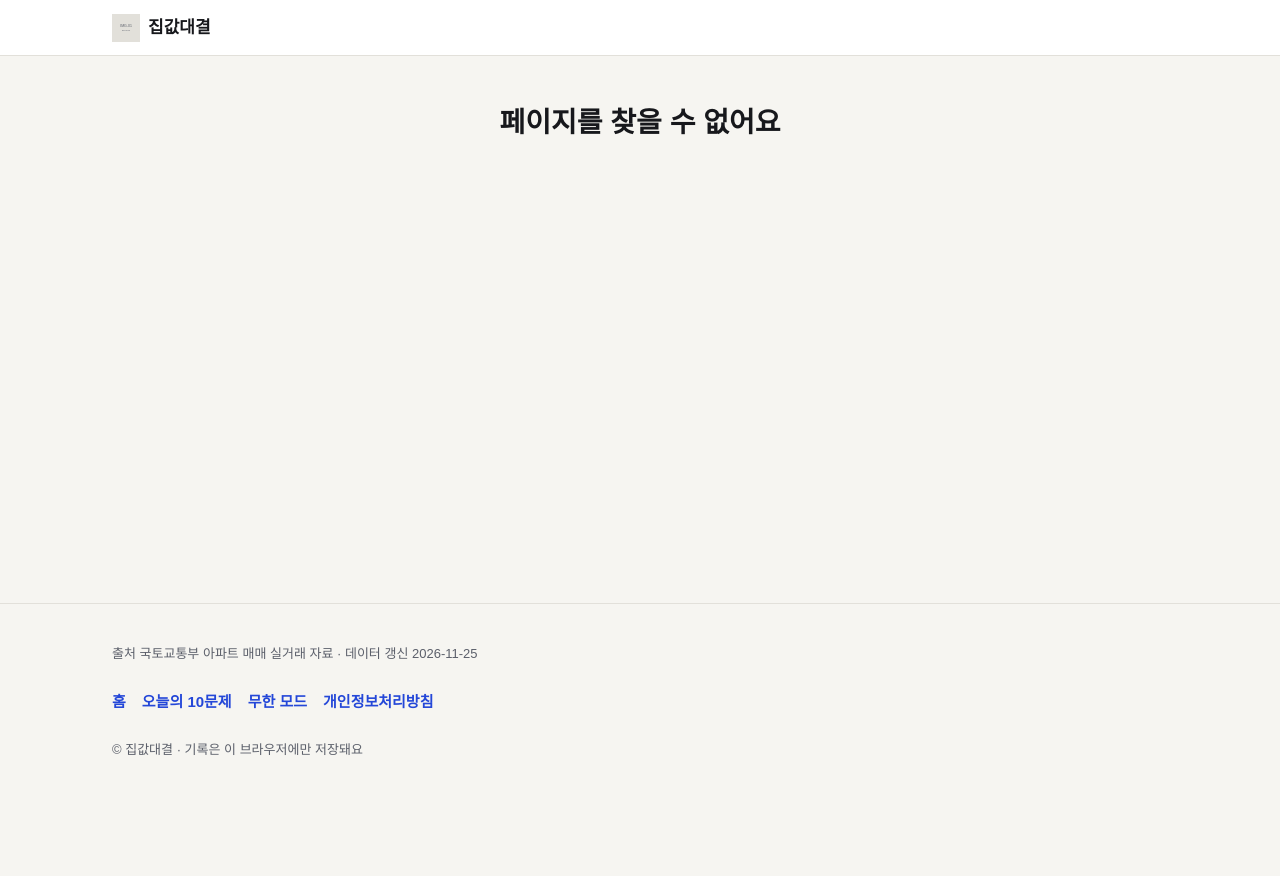
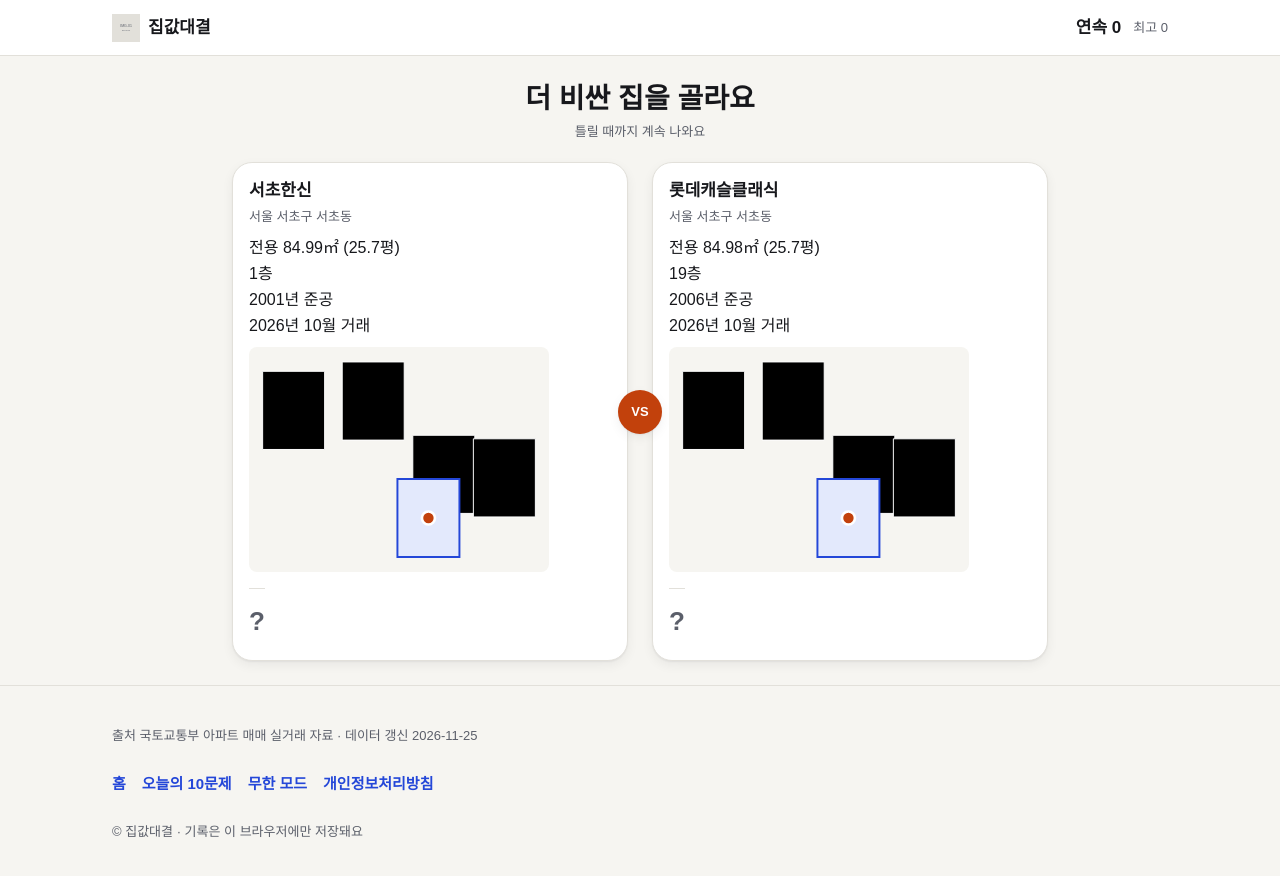
Before and after one commit to lightname/jipgapduel, a Next.js app: page /infinite in a window 1280 px wide. Before the commit this address had no page. Shown: the top 876 px of the page. Before the commit the page ends 800 px from the top, so only its background shows below. Built offline with nearby package versions, Linux system fonts and the light colour scheme; a web font is replaced by a local one.

Commit message:
T-12: S-03 무한 모드 문제 화면 구현

```diff
--- /dev/null
+++ b/src/app/infinite/page.tsx
@@ -0,0 +1,45 @@
+import type { Metadata } from 'next';
+import { site } from '@config';
+import { JsonLd } from '@/components/JsonLd';
+import { InfiniteGame } from '@/features/game';
+import { isGuideLinkable } from '@/lib/content/load';
+import { t } from '@/lib/i18n/t';
+import { buildMetadata } from '@/lib/seo/build-metadata';
+import { loadStats } from '@/lib/stats';
+
+export const metadata: Metadata = buildMetadata({
+  path: '/infinite',
+  title: t('meta.s03.title'),
+  description: t('meta.s03.description'),
+  og: 'S-03',
+  page: { kind: 'game' },
+});
+
+export default function InfinitePage() {
+  const stats = loadStats();
+  const poolVersion = stats?.poolVersion ?? 'sample';
+  const dataSourceLinkable = isGuideLinkable('data-source');
+  const medianPriceLinkable = isGuideLinkable('median-price');
+
+  const jsonLd = {
+    '@context': 'https://schema.org',
+    '@type': 'WebApplication',
+    name: t('meta.s03.title'),
+    url: `${site.SITE_URL}/infinite`,
+    applicationCategory: 'GameApplication',
+    operatingSystem: 'Web',
+    offers: { '@type': 'Offer', price: 0, priceCurrency: 'KRW' },
+  };
+
+  return (
+    <>
+      <JsonLd data={jsonLd} />
+      <h1 className="sr-only">{t('s03.seo.h1')}</h1>
+      <InfiniteGame
+        poolVersion={poolVersion}
+        dataSourceLinkable={dataSourceLinkable}
+        medianPriceLinkable={medianPriceLinkable}
+      />
+    </>
+  );
+}
--- a/src/features/game/index.ts
+++ b/src/features/game/index.ts
@@ -27,3 +27,4 @@ export {
 export { RevealPanel, type RevealPanelProps } from './view/RevealPanel';
 export { ResultView, type ResultViewProps } from './view/ResultView';
 export { DailyGame, type DailyGameProps } from './view/DailyGame';
+export { InfiniteGame, type InfiniteGameProps } from './view/InfiniteGame';
--- /dev/null
+++ b/src/features/game/view/InfiniteGame.tsx
@@ -0,0 +1,79 @@
+'use client';
+
+import { t } from '@/lib/i18n/t';
+import { GameArena } from './GameArena';
+import { GameError } from './GameError';
+import { GameLoading } from './GameLoading';
+import { HeaderStatusPortal } from './HeaderStatusPortal';
+import { ResultView } from './ResultView';
+import { useGame } from './useGame';
+
+export type InfiniteGameProps = {
+  poolVersion: string;
+  dataSourceLinkable: boolean;
+  medianPriceLinkable: boolean;
+  fetchImpl?: typeof fetch;
+  rnd?: () => number;
+};
+
+export function InfiniteGame({
+  poolVersion,
+  dataSourceLinkable,
+  medianPriceLinkable,
+  fetchImpl,
+  rnd,
+}: InfiniteGameProps) {
+  const { state, date, bestRecord, isNewBest, emitGameEnd, select, next, retry, restart } = useGame(
+    {
+      mode: 'infinite',
+      poolVersion,
+      fetchImpl,
+      rnd,
+    },
+  );
+
+  if (state.phase === 'loading') {
+    return <GameLoading />;
+  }
+
+  if (state.phase === 'error') {
+    return <GameError errorCode={state.errorCode} onRetry={retry} />;
+  }
+
+  if (state.phase === 'finished') {
+    return (
+      <ResultView
+        mode="infinite"
+        date={date}
+        answers={state.answers}
+        maxStreak={state.maxStreak}
+        bestRecord={bestRecord}
+        isNewBest={isNewBest}
+        medianPriceLinkable={medianPriceLinkable}
+        emitGameEnd={emitGameEnd}
+        onRestart={restart}
+      />
+    );
+  }
+
+  return (
+    <>
+      <HeaderStatusPortal>
+        <span className="type-h4 tabular-nums text-text">
+          {t('s03.header.streak', { streak: state.streak })}
+        </span>
+        <span className="type-small tabular-nums text-text-muted">
+          {t('s03.header.best', { best: bestRecord })}
+        </span>
+      </HeaderStatusPortal>
+
+      <GameArena
+        state={state}
+        hint={t('s03.question.hint')}
+        dataSourceLinkable={dataSourceLinkable}
+        onSelect={select}
+        onNext={next}
+      />
+    </>
+  );
+}
--- a/src/messages/ko.json
+++ b/src/messages/ko.json
@@ -85,10 +85,26 @@
       "retry": "다시 시도하기"
     }
   },
+  "s03": {
+    "seo": {
+      "h1": "끝까지 맞혀 보세요"
+    },
+    "header": {
+      "streak": "연속 {streak}",
+      "best": "최고 {best}"
+    },
+    "question": {
+      "hint": "틀릴 때까지 계속 나와요"
+    }
+  },
   "meta": {
     "s02": {
       "title": "오늘의 집값 퀴즈 10문제 | 집값대결",
       "description": "매일 모두가 같은 10문제를 풀어요. 수도권 아파트 실거래 두 건 중 더 비싼 쪽을 고르고 결과를 가격 없이 공유해요."
+    },
+    "s03": {
+      "title": "어느 아파트가 더 비쌀까? 무한 모드 | 집값대결",
+      "description": "틀릴 때까지 계속 나오는 수도권 아파트 가격 비교 게임. 실제 거래 두 건 중 더 비싼 쪽을 고르고 최고 기록에 도전해요."
     }
   },
   "s04": {
```
Also changed, not shown: 2 other files (tests, documents, lock files or other folders).
